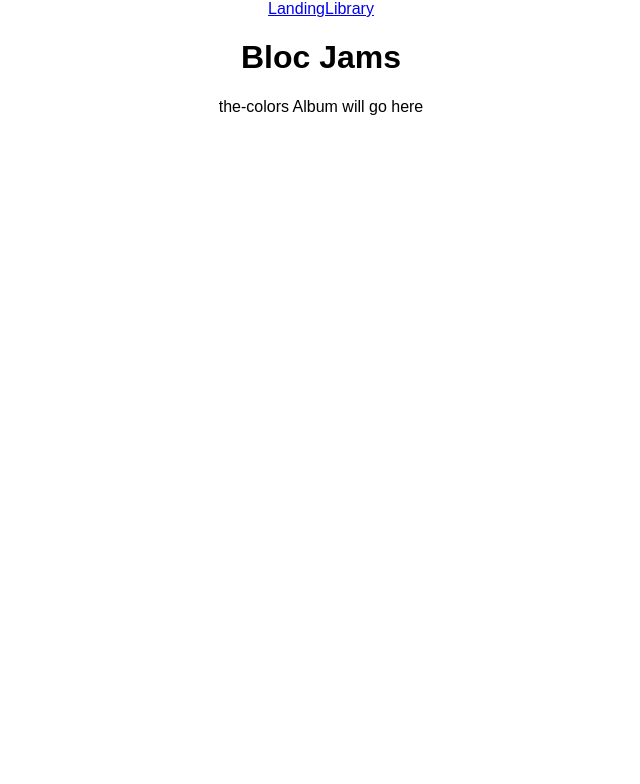
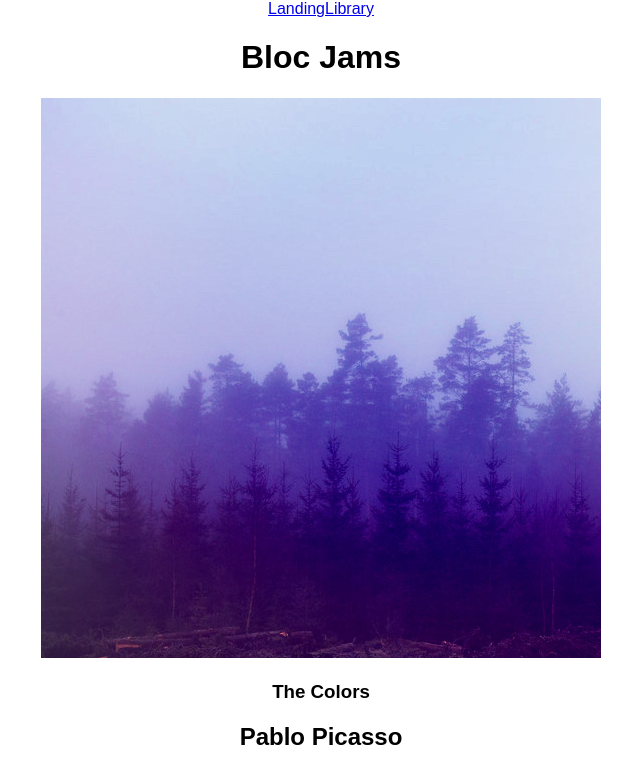
Before and after one commit to Pritchard45/bloc-jams-react, a React (Create React App) app: page /album/the-colors in a window 1280 px wide. Shown: the top 784 px of the page, without its empty margins (319-959 px from the left). Built offline with nearby package versions, Linux system fonts and the light colour scheme.

Commit message:
checkpoint album

```diff
--- a/src/components/Album.js
+++ b/src/components/Album.js
@@ -1,10 +1,39 @@
 import React, { Component } from 'react';
+import albumData from './../data/albums';
 
 class Album extends Component {
+  constructor(props) {
+    super(props);
+
+    const album = albumData.find( album => {
+      return album.slug === this.props.match.params.slug
+    });
+
+    this.state = {
+      album: album
+    };
+  }
+
   render() {
     return (
       <section className="album">
-        {this.props.match.params.slug} Album will go here
+        <section id="album-info">
+          <img id="album-cover-art" src={this.state.album.albumCover} alt={this.state.album.title}/>
+          <div className="album-details">
+            <h1 id="album-title">{this.state.album.title}</h1>
+            <h2 className="artist">{this.state.album.artist}</h2>
+            <div id="release-info">{this.state.album.release}</div>
+          </div>
+        </section>
+        <table id="song-list">
+          <colgroup>
+            <col id="song-number-column" />
+            <col id="song-title-column" />
+            <col id="song-duration-column" />
+          </colgroup>
+          <tbody>
+          </tbody>
+        </table>
       </section>
     );
   }
--- a/src/components/Library.js
+++ b/src/components/Library.js
@@ -13,12 +13,12 @@
       <section className="library">
         {
           this.state.albums.map( (album, index) =>
-            <div key={index} >
+            <Link to={`/album/${album.slug}`} key={index}>
               <img src={album.albumCover} alt={album.title} />
               <div>{album.title}</div>
               <div>{album.artist}</div>
               <div>{album.songs.length} songs</div>
-            </div>
+            </Link>
           )
         }
       </section>
```
